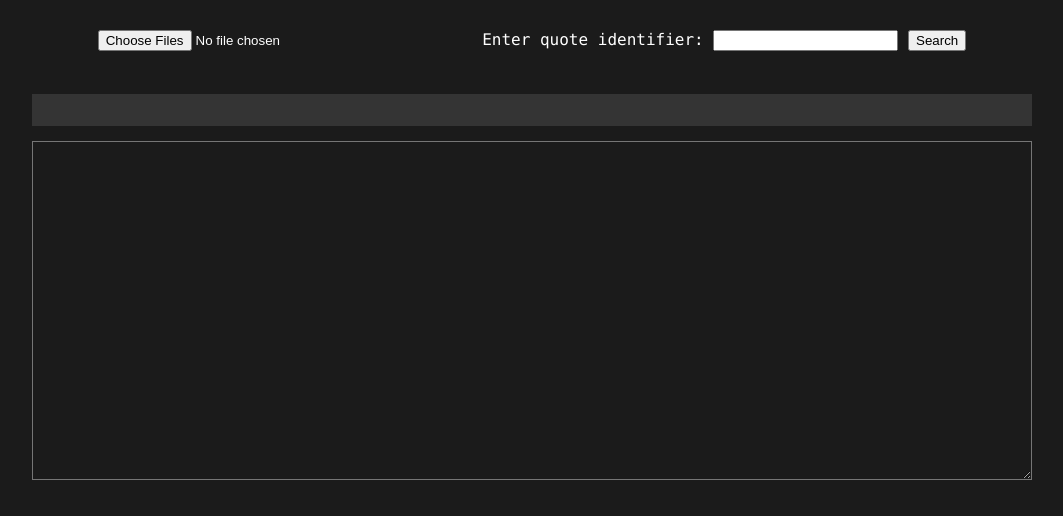
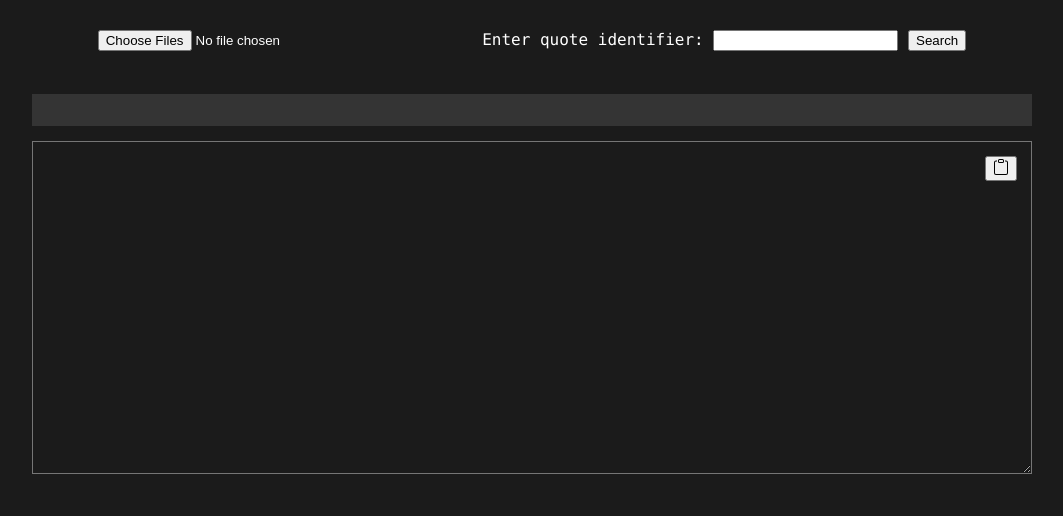
Before and after one commit to screwdrivershark/dst-extractor-tools, a website: page index.html in a window 1280 px wide. Shown: the whole page, without its empty margins (108-1171 px from the left). Drawn offline with Linux system fonts and the light colour scheme.

Commit message:
why do I need template 100% width after moving it inside another div?

```diff
--- a/index.html
+++ b/index.html
@@ -42,8 +42,20 @@
             min-height: 2rem;
         }
 
+        .template-container {
+            position: relative;
+        }
+
         #template {
             min-height: 25em;
+            width: 100%;
+            box-sizing: border-box;
+        }
+
+        #copy {
+            position: absolute;
+            right: 15px;
+            top: 15px;
         }
     </style>
 </head>
@@ -58,9 +70,17 @@
                 <button type="submit">Search</button>
             </form>
         </div>
-        <!-- <span id="error" style="color:orangered;"></span> -->
         <pre id="log"></pre>
-        <textarea id="template" class="default-bg"></textarea>
+        <div class="template-container">
+            <textarea id="template" class="default-bg"></textarea>
+            <button id="copy" title="Copy"><svg xmlns="http://www.w3.org/2000/svg" width="16" height="16"
+                    fill="currentColor" class="bi bi-clipboard" viewBox="0 0 16 16">
+                    <path
+                        d="M4 1.5H3a2 2 0 0 0-2 2V14a2 2 0 0 0 2 2h10a2 2 0 0 0 2-2V3.5a2 2 0 0 0-2-2h-1v1h1a1 1 0 0 1 1 1V14a1 1 0 0 1-1 1H3a1 1 0 0 1-1-1V3.5a1 1 0 0 1 1-1h1z" />
+                    <path
+                        d="M9.5 1a.5.5 0 0 1 .5.5v1a.5.5 0 0 1-.5.5h-3a.5.5 0 0 1-.5-.5v-1a.5.5 0 0 1 .5-.5zm-3-1A1.5 1.5 0 0 0 5 1.5v1A1.5 1.5 0 0 0 6.5 4h3A1.5 1.5 0 0 0 11 2.5v-1A1.5 1.5 0 0 0 9.5 0z" />
+                </svg></button>
+        </div>
     </div>
 
 </body>
--- a/index.js
+++ b/index.js
@@ -330,7 +330,6 @@ const characterNamesMap = {
 };
 
 // TODO: increase quote id input width
-// TODO: convert wigfrid speech Ö?
 // TODO: do I need to handle case where a quote ID has multiple strings? e.g. (walter's) ANNOUNCE_ROYALTY?
 // TODO: clear logs when necessary, e.g. when entering new input?
 // TODO: make a button at logs "show debug info"
```
